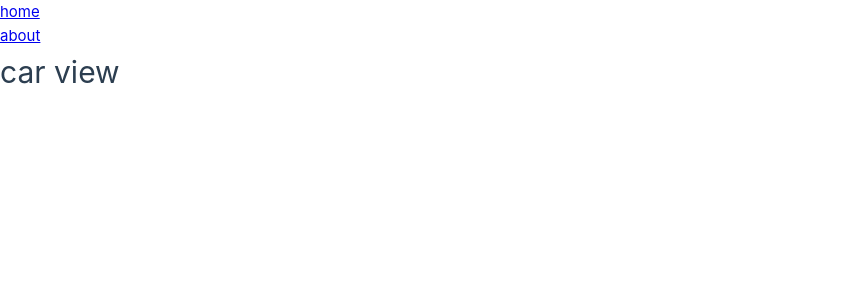
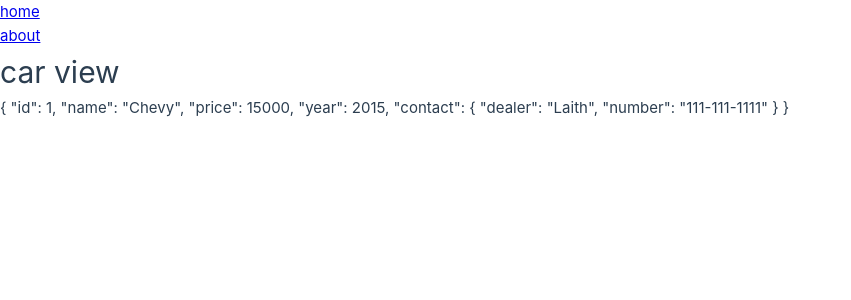
Before and after one commit to ZheerBarzan/Vue-routing, a Vue app: page /cars/1 in a window 1280 px wide. Shown: the top 300 px of the page, without its empty margins (0-851 px from the left). Built offline with nearby package versions, Linux system fonts and the light colour scheme.

Commit message:
now every page is corespondent with its value

```diff
--- a/src/views/CarView.vue
+++ b/src/views/CarView.vue
@@ -1,6 +1,23 @@
+ <script setup>
+import {useRoute} from "vue-router"
+import cars from "../data/cars.json"
+
+
+
+const route = useRoute()
+
+const car = cars.find(c => c.id === parseInt(route.params.id))
+
+
+</script>
+
+
+
+
 <template>
 
     <div>
         <h1>car view</h1>
+        {{ car }}
     </div>
 </template>
--- a/src/views/Home.vue
+++ b/src/views/Home.vue
@@ -27,8 +27,10 @@ import { RouterLink } from "vue-router";
     align-items: center;
     text-align: center;
     text-decoration: none;
+    text-wrap: wrap;
     color: black;
     width: 100%;
+    height: 30px;
     box-shadow: 1px 1px 10px rgba(1, 1, 1, 0.3);
     margin: 10px;
     border-radius: 7px;
```
